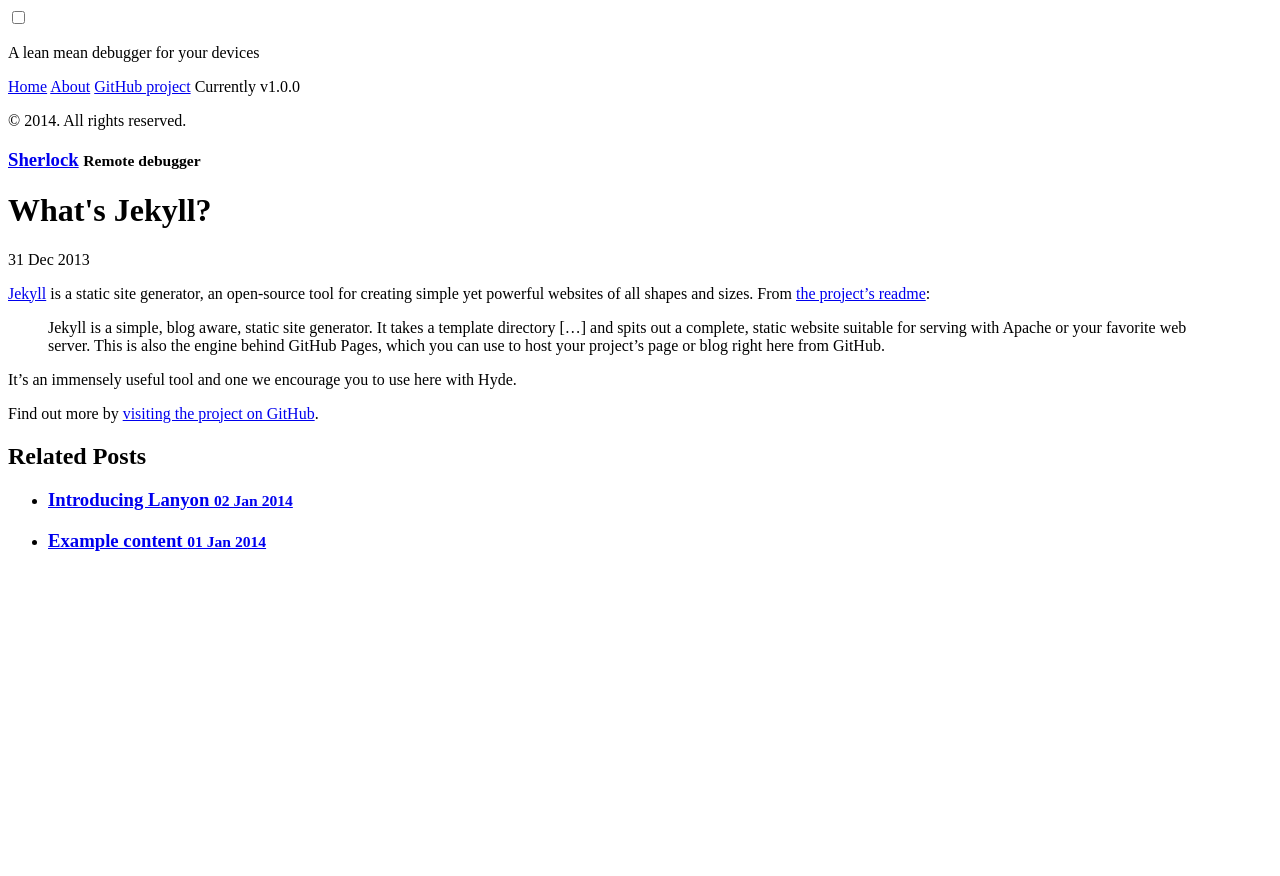
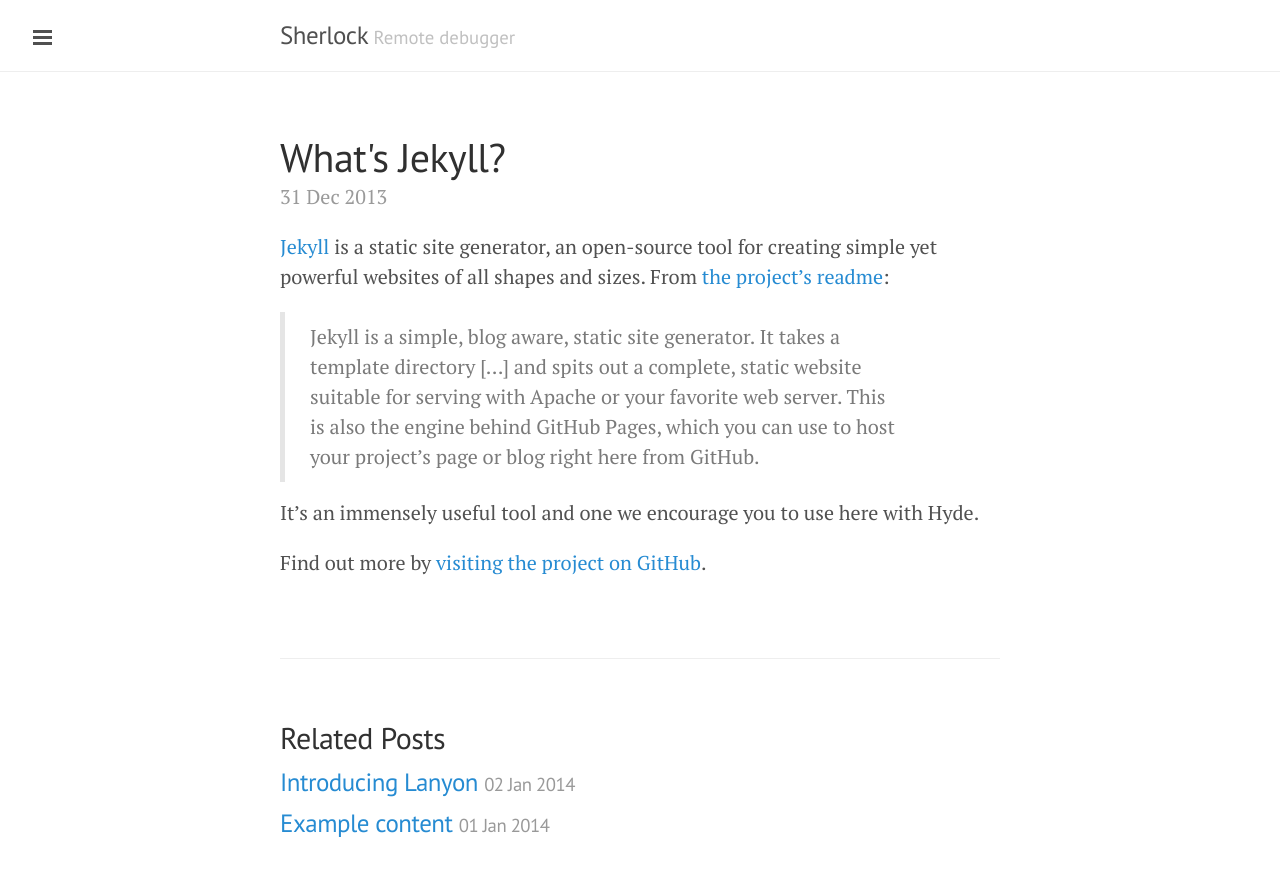
Before and after one commit to bastuijnman/sherlock, a Jekyll site: the page built from _posts/2013-12-31-whats-jekyll.md, in a window 1280 px wide. Shown: the top 876 px of the page. Built offline with Jekyll 4.4.1, drawn with Linux system fonts in a browser that asks for light colours; Markdown is read by kramdown in place of the engine named in the settings.

Commit message:
trailing slash **sigh**

```diff
--- a/_config.yml
+++ b/_config.yml
@@ -13,7 +13,7 @@
 tagline:             'Remote debugger'
 description:         'A lean mean debugger for your devices'
 url:                 http://bastuijnman.github.io/sherlock/
-baseurl:             /sherlock
+baseurl:             /sherlock/
 paginate:            5
 
 # About/contact
```
